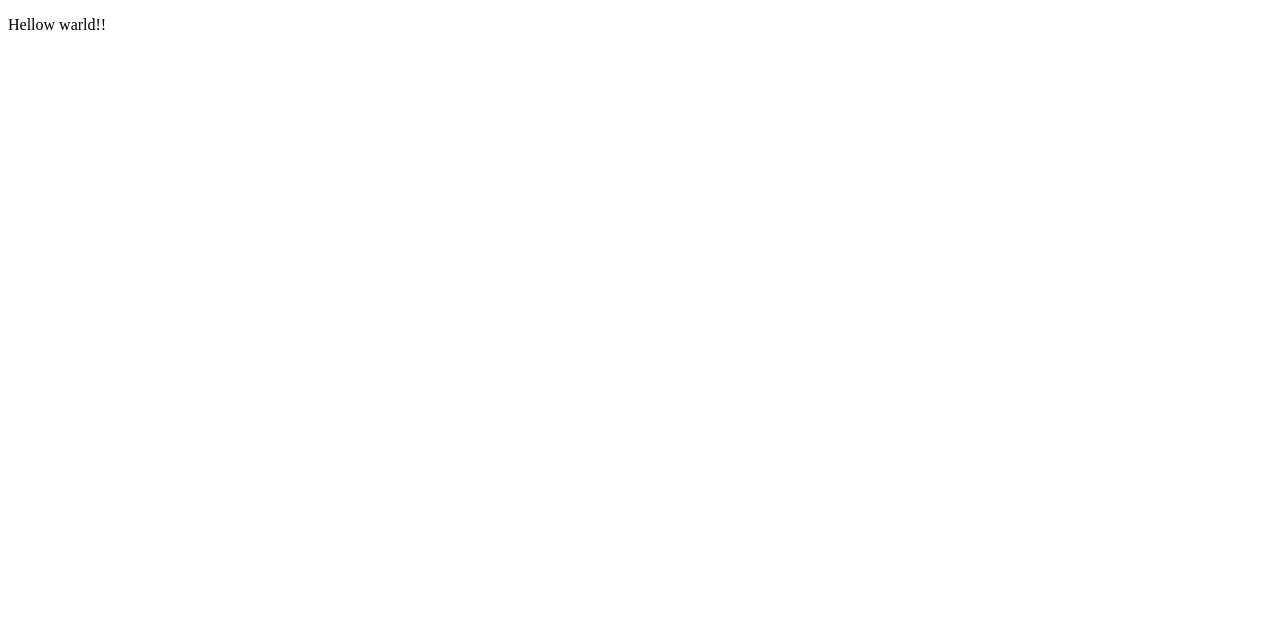
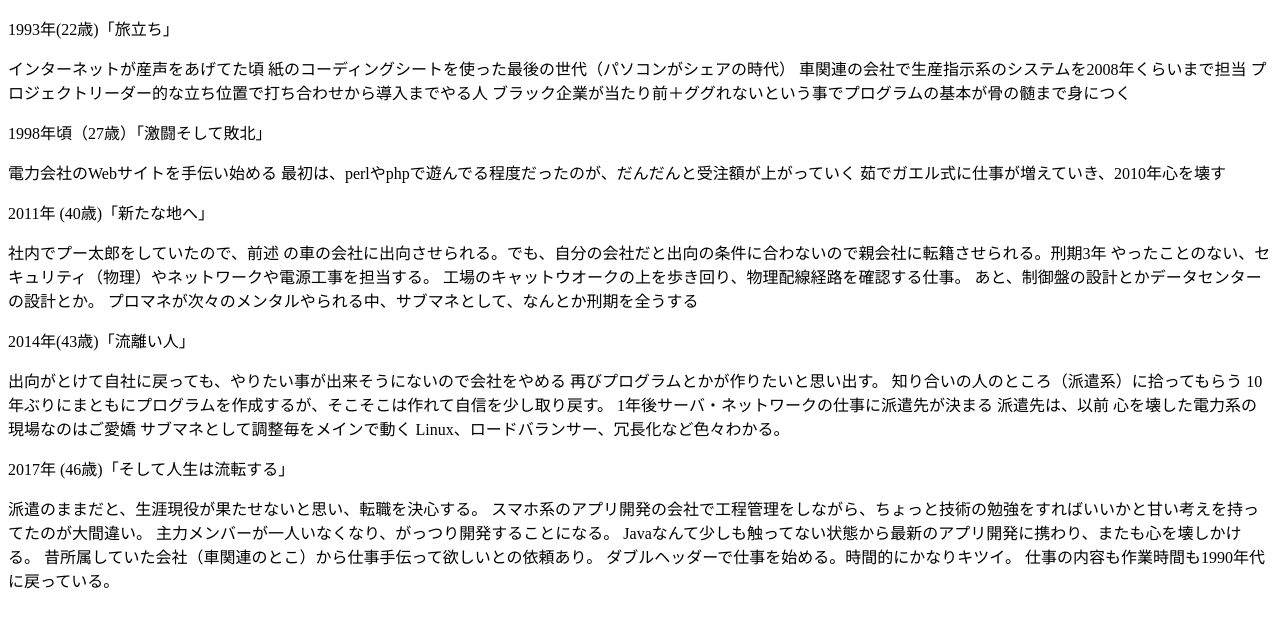
Before and after one commit to HawkSonTK/github.io, a plain HTML site: page docs/index.html in a window 1280 px wide. Drawn offline with Linux system fonts and the light colour scheme.

Commit message:
経緯を書いた。（てか移した）

```diff
--- a/docs/index.html
+++ b/docs/index.html
@@ -3,6 +3,38 @@
 <head>
 </head>
 <body>
-<p>Hellow warld!!</p>
+<p>1993年(22歳)「旅立ち」</p>
+    インターネットが産声をあげてた頃
+    紙のコーディングシートを使った最後の世代（パソコンがシェアの時代）
+    車関連の会社で生産指示系のシステムを2008年くらいまで担当
+    プロジェクトリーダー的な立ち位置で打ち合わせから導入までやる人
+    ブラック企業が当たり前＋ググれないという事でプログラムの基本が骨の髄まで身につく
+<p>1998年頃（27歳）「激闘そして敗北」</p>
+    電力会社のWebサイトを手伝い始める
+    最初は、perlやphpで遊んでる程度だったのが、だんだんと受注額が上がっていく
+    茹でガエル式に仕事が増えていき、2010年心を壊す
+<p>2011年 (40歳)「新たな地へ」</p>
+    社内でプー太郎をしていたので、前述 の車の会社に出向させられる。でも、自分の会社だと出向の条件に合わないので親会社に転籍させられる。刑期3年
+    やったことのない、セキュリティ（物理）やネットワークや電源工事を担当する。
+    工場のキャットウオークの上を歩き回り、物理配線経路を確認する仕事。
+    あと、制御盤の設計とかデータセンターの設計とか。
+    プロマネが次々のメンタルやられる中、サブマネとして、なんとか刑期を全うする
+<p>2014年(43歳)「流離い人」</p>
+    出向がとけて自社に戻っても、やりたい事が出来そうにないので会社をやめる
+    再びプログラムとかが作りたいと思い出す。
+    知り合いの人のところ（派遣系）に拾ってもらう
+    10年ぶりにまともにプログラムを作成するが、そこそこは作れて自信を少し取り戻す。
+    1年後サーバ・ネットワークの仕事に派遣先が決まる
+    派遣先は、以前 心を壊した電力系の現場なのはご愛嬌
+    サブマネとして調整毎をメインで動く
+     Linux、ロードバランサー、冗長化など色々わかる。
+<p>2017年 (46歳)「そして人生は流転する」</p>
+    派遣のままだと、生涯現役が果たせないと思い、転職を決心する。
+    スマホ系のアプリ開発の会社で工程管理をしながら、ちょっと技術の勉強をすればいいかと甘い考えを持ってたのが大間違い。
+    主力メンバーが一人いなくなり、がっつり開発することになる。
+    Javaなんて少しも触ってない状態から最新のアプリ開発に携わり、またも心を壊しかける。
+    昔所属していた会社（車関連のとこ）から仕事手伝って欲しいとの依頼あり。
+    ダブルヘッダーで仕事を始める。時間的にかなりキツイ。
+    仕事の内容も作業時間も1990年代に戻っている。</p>
 </body>
 </html>
```
